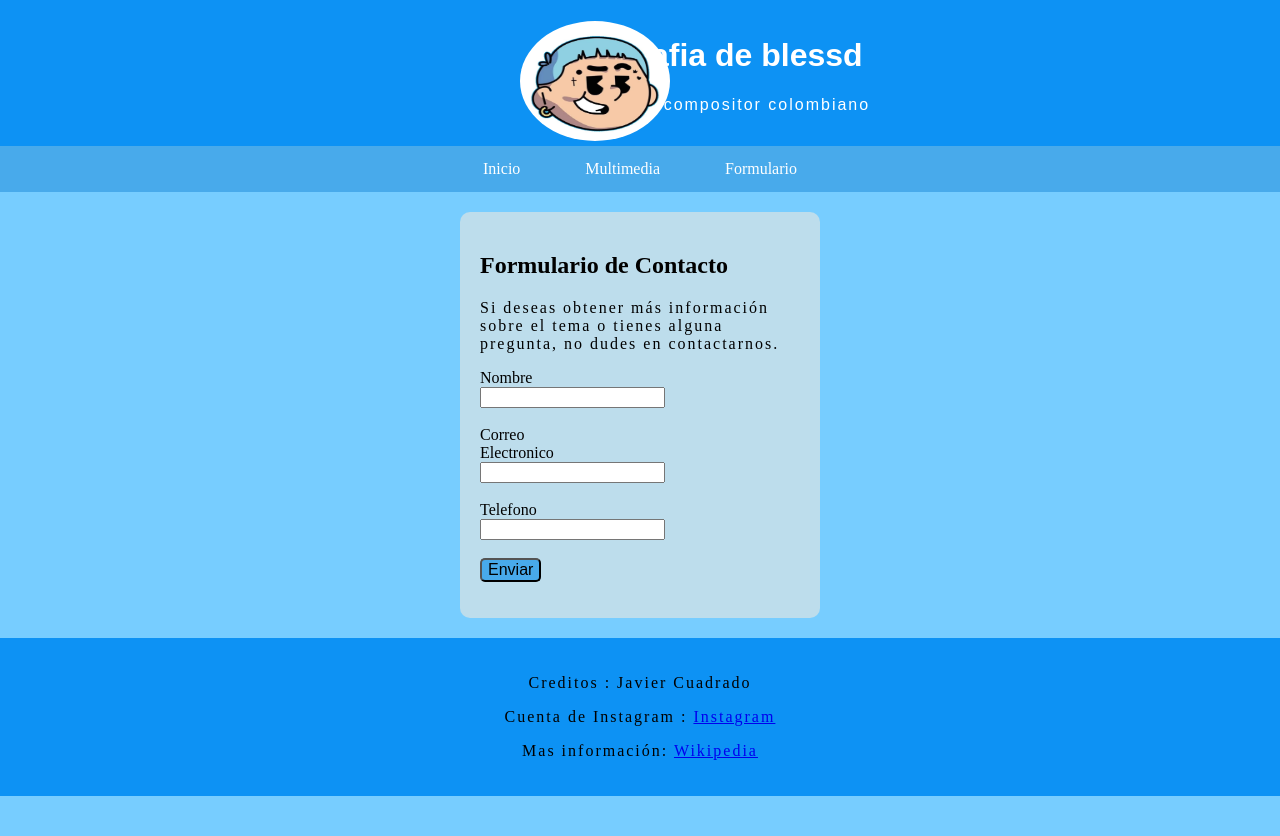
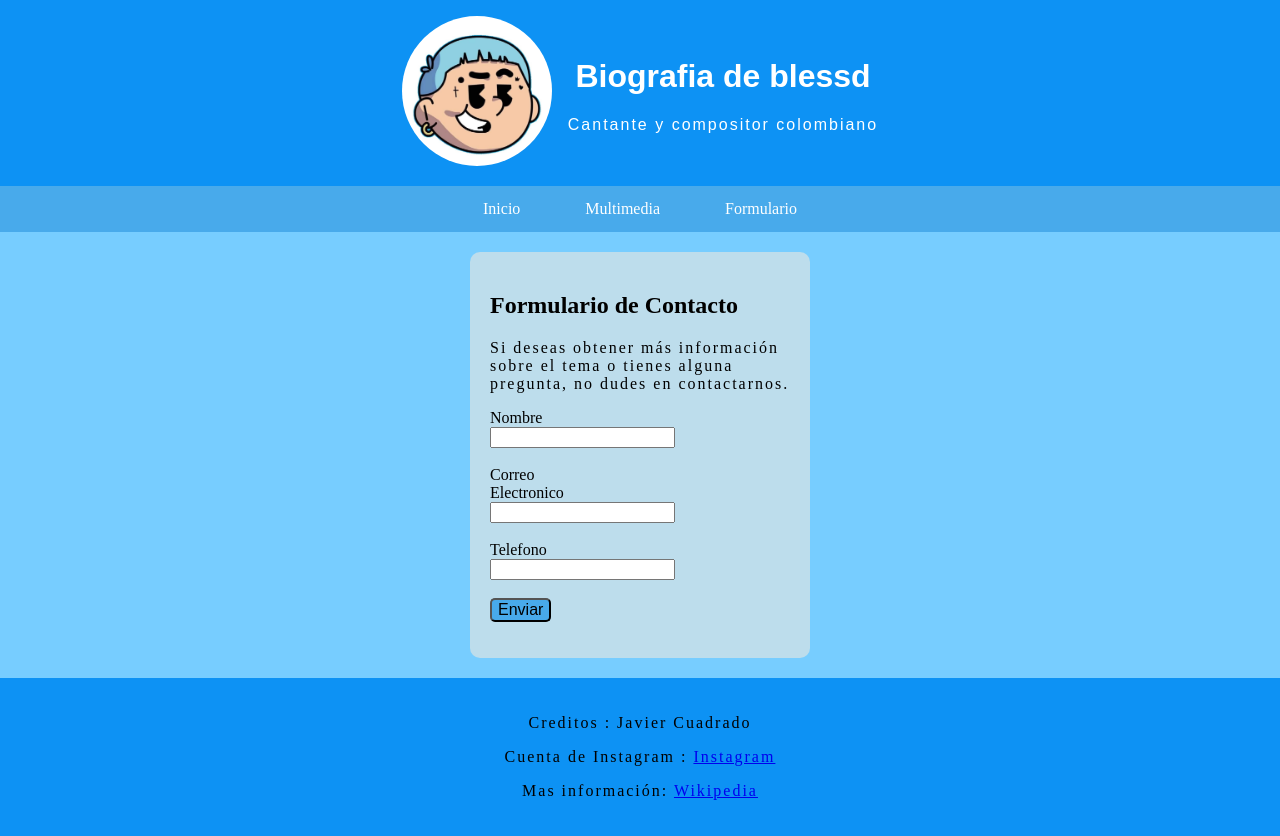
Before and after one commit to devJaviercuadrado/Curso.sinai, a plain HTML site: page formulario.html in a window 1280 px wide. Before the commit the page ends 800 px from the top, so only its background shows below. Drawn offline with Linux system fonts and the light colour scheme.

Commit message:
modifique el header y la imagen y el logo

```diff
--- a/formulario.html
+++ b/formulario.html
@@ -13,19 +13,20 @@
     <style>
         .header {
             background-color: #0D92F4;
-            padding: 1em 0;
             color: white;
             text-align: center;
             padding: 1em 0;
             font-family: Arial, Helvetica, sans-serif;
-
-
+            display:flex;
+            justify-content: center;
+            gap: 1rem;
+            align-items: center;
         }
 
         .columna {
             background: #bdddec;
             padding: 20px;
-            width: 25%;
+            width: 300px;
             margin: 20px;
             border-radius: 10px 10px 10px 10px;
         }
@@ -39,13 +40,8 @@
 
         .logo {
             width: 150px;
-            height: 120px;
-            border-radius: 100%;
-            float: left;
-            justify-content: center;
-            position: relative;
-            top: 5px;
-            left: 520px;
+            height: 150px;
+            border-radius: 999999999px;
 
         }
 
@@ -78,6 +74,7 @@
         body {
             background-color: #77CDFF;
             margin: 0;
+
         }
 
         p {
@@ -100,9 +97,13 @@
 
         <body>
             <div class="header">
-                <img src="/img/470877757_611547214739630_2837182474350419308_n.jpg" alt="logo" class="logo">
-                <h1>Biografia de blessd</h1>
-                <p>Cantante y compositor colombiano</p>
+                <div class="logo-container">
+                    <img src="/img/470877757_611547214739630_2837182474350419308_n.jpg" alt="logo" class="logo">
+                </div>
+                <span>
+                    <h1>Biografia de blessd</h1>
+                    <p>Cantante y compositor colombiano</p>
+                </span>
             </div>
         </body>
 
```
Also changed, not shown: index.html (+13 -14 lines), multimedia.html (+13 -13 lines).
